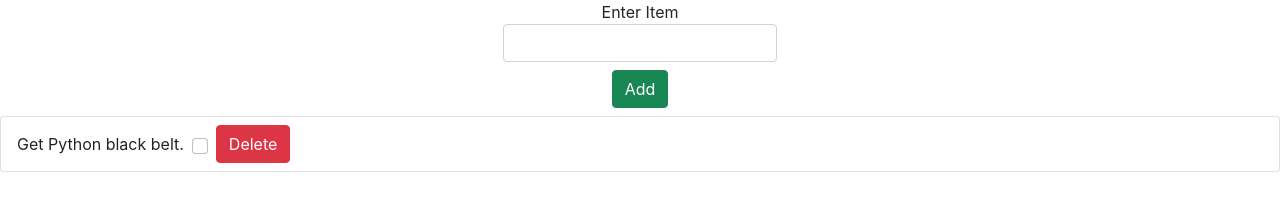
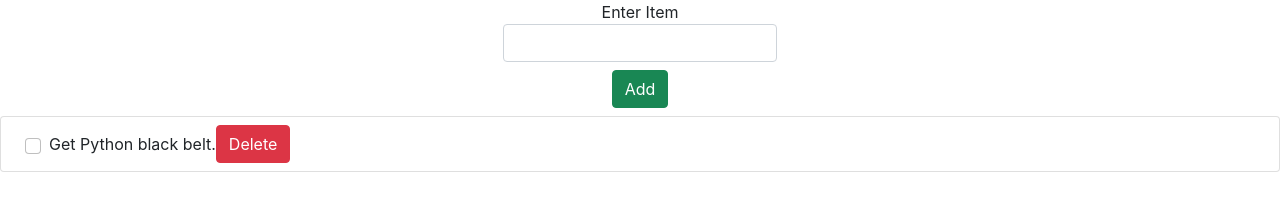
Before and after one commit to itswcl/MERN_js_todolist, a React (Create React App) app: page / in a window 1280 px wide. Shown: the top 222 px of the page. Built offline with nearby package versions, Linux system fonts and the light colour scheme.

Commit message:
move checkbox to front

```diff
--- a/src/components/Display.jsx
+++ b/src/components/Display.jsx
@@ -23,10 +23,6 @@ const Display = (props) => {
                 props.list.map((item, i) => {
                     return (
                         <li className="list-group-item d-flex align-items-center" key={i}>
-                            {/* update label based on the checkbox (true/false) */}
-                            <label
-                                className={item.done ? "text-decoration-line-through" : ""}
-                            >{item.title}</label>
                             <input
                             className="form-check-input mx-2"
                             type="checkbox"
@@ -35,6 +31,10 @@ const Display = (props) => {
                             // onClick works on if <checkbox></checkbox>
                             // when the click happen we sent the index to the function
                             onChange={() => handleChecked(i)}/>
+                            {/* update label based on the checkbox (true/false) */}
+                            <label
+                                className={item.done ? "text-decoration-line-through" : ""}
+                            >{item.title}</label>
                             {/* once the delete click we sent the idx over */}
                             <button onClick={() => handleDelete(i)} className='btn btn-danger'>Delete</button>
                         </li>
```
